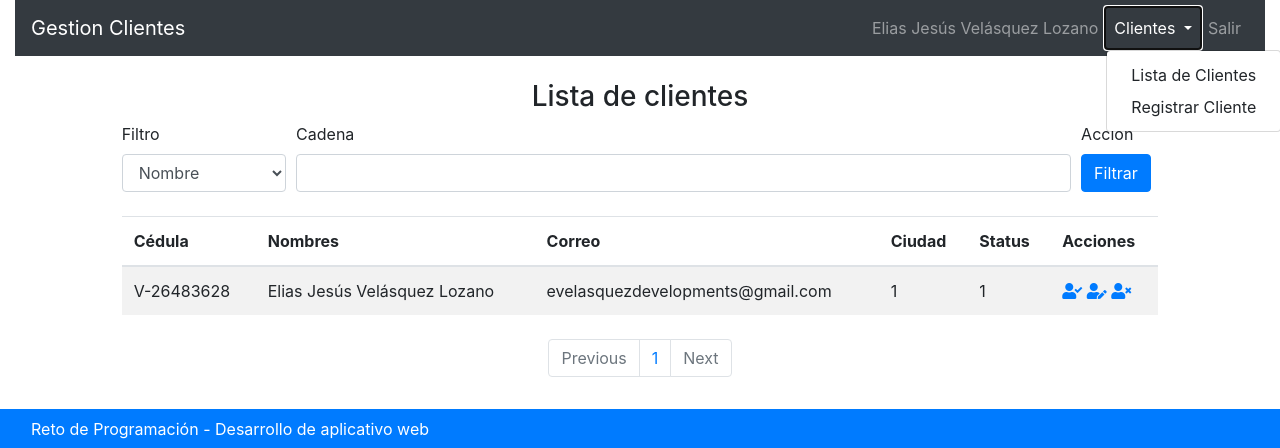
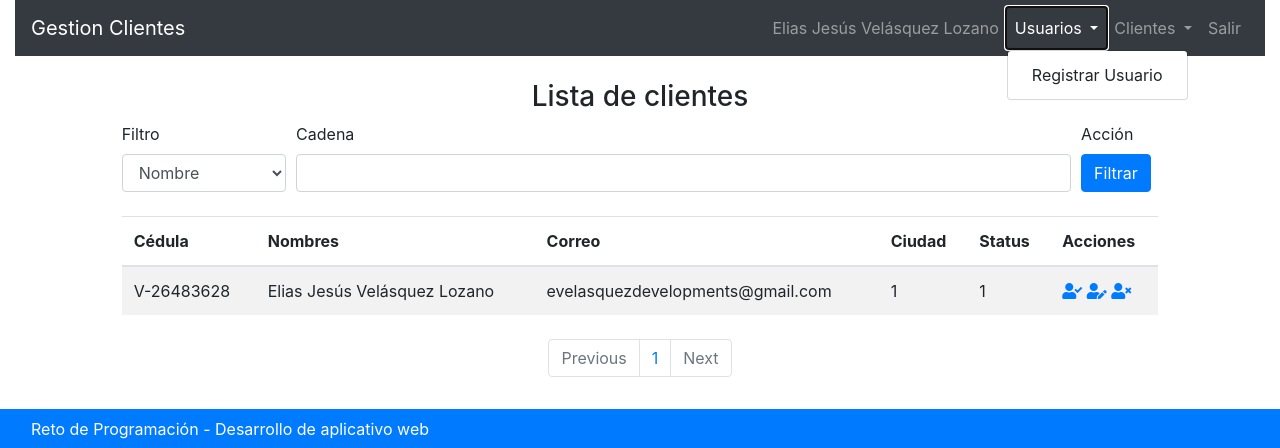
Before and after one commit to EVelasquezDev/gestion-clientes, a PHP site: page /clientes.php in a window 1280 px wide, after a click on "Usuarios". Shown: the top 448 px of the page. Run offline with PHP 8.4, Linux system fonts and the light colour scheme; a user stored in the database is signed in; data comes from the database, SQL or seed files in the repository.

Commit message:
Cambios en registro de usuario

```diff
--- a/config/class.funciones.php
+++ b/config/class.funciones.php
@@ -144,6 +144,13 @@
 		function registrarUsuario() {
 			$conexion = new ConexionDB();
 
+			echo $this->nombre;
+			echo $this->usuario;
+			echo $this->password;
+			echo $this->correo;
+			echo $this->activo;
+
+
 			$query = "INSERT INTO usuarios(nombre, usuario, password, correo, activo) VALUES ('$this->nombre', '$this->usuario', '$this->password', '$this->correo', '$this->activo')";
 
 			if ($conexion->query($query) === true) {
--- a/header.php
+++ b/header.php
@@ -33,6 +33,19 @@
 			    			</a>
 			      		</li>
 			      		<li class="nav-item dropdown">
+			      			<a class="nav-link dropdown-toggle" href="#" id="navbarDropdown" role="button" data-toggle="dropdown" aria-haspopup="true" aria-expanded="false">
+			          			Usuarios
+			        		</a>
+			        		<div class="dropdown-menu" aria-labelledby="navbarDropdown">
+			        			<!-- <a class="dropdown-item" href="./clientes.php">Lista de Usuarios</a> -->
+				          		<button class="dropdown-item" name="registro" data-toggle="modal" data-target="#modalRegistrarUsuario">Registrar Usuario</button>
+				          		<!-- <button class="dropdown-item" data-toggle="modal" data-target="#modalModificar">Modificar Cliente</button>
+				          		<button class="dropdown-item" data-toggle="modal" data-target="#modalEliminar">Eliminar Cliente</button>
+				          		<div class="dropdown-divider"></div> -->
+				          		<!-- <a class="dropdown-item" id="modalBuscar">Buscar Clientes</a> -->
+			        		</div>
+			      		</li>
+			      		<li class="nav-item dropdown">
 			        		<a class="nav-link dropdown-toggle" href="#" id="navbarDropdown" role="button" data-toggle="dropdown" aria-haspopup="true" aria-expanded="false">
 			          			Clientes
 			        		</a>
@@ -59,3 +72,4 @@
 		</header>
 	</div>
 	<?php include('./registrar.php') ?>
+	<?php include('./registroUsuario.php') ?>
--- a/index.php
+++ b/index.php
@@ -29,7 +29,6 @@
 
 						<div class="botones-login text-center">
 							<button type="submit" name="login" class="btn btn-success"> Ingresar </button>
-							<button type="button" name="registro" class="btn btn-primary" data-toggle="modal" data-target="#modalRegistrarUsuario"> Registrar </button>
 						</div>
 					</form>
 				</div>
@@ -37,4 +36,5 @@
 		</div>
 	</div>
 
+<?php include('registroUsuario.php') ?>
 <?php include('footer.php') ?>
--- a/registroUsuario.php
+++ b/registroUsuario.php
@@ -1,11 +1,3 @@
-<?php
-	session_start();
-    $varusuario = $_SESSION['usuario'];
-    if ($varusuario == null || $varusuario == '') {
-        header('Location: ./index.php');
-    }
-?>
-
 <div class="modal fade" id="modalRegistrarUsuario" tabindex="-1" role="dialog" aria-labelledby="modalRegistroUsuarioCenter" aria-hidden="true">
   	<div class="modal-dialog modal-dialog-scrollable modal-lg" role="document">
     	<div class="modal-content">
@@ -46,7 +38,7 @@
 							    	<input type="email" name="correo" class="form-control" id="correo" placeholder="" required>
 							  	</div>
 							  	<div class="form-check">
-								  	<input class="form-check-input" type="checkbox" name="activo" value="activo" id="activo">
+								  	<input class="form-check-input" type="checkbox" name="activo" value="1" id="activo">
 								  	<label class="form-check-label" for="activo">
 								    	Activo
 								  	</label>
```
Also changed, not shown: post.php (+6 -1 lines).
